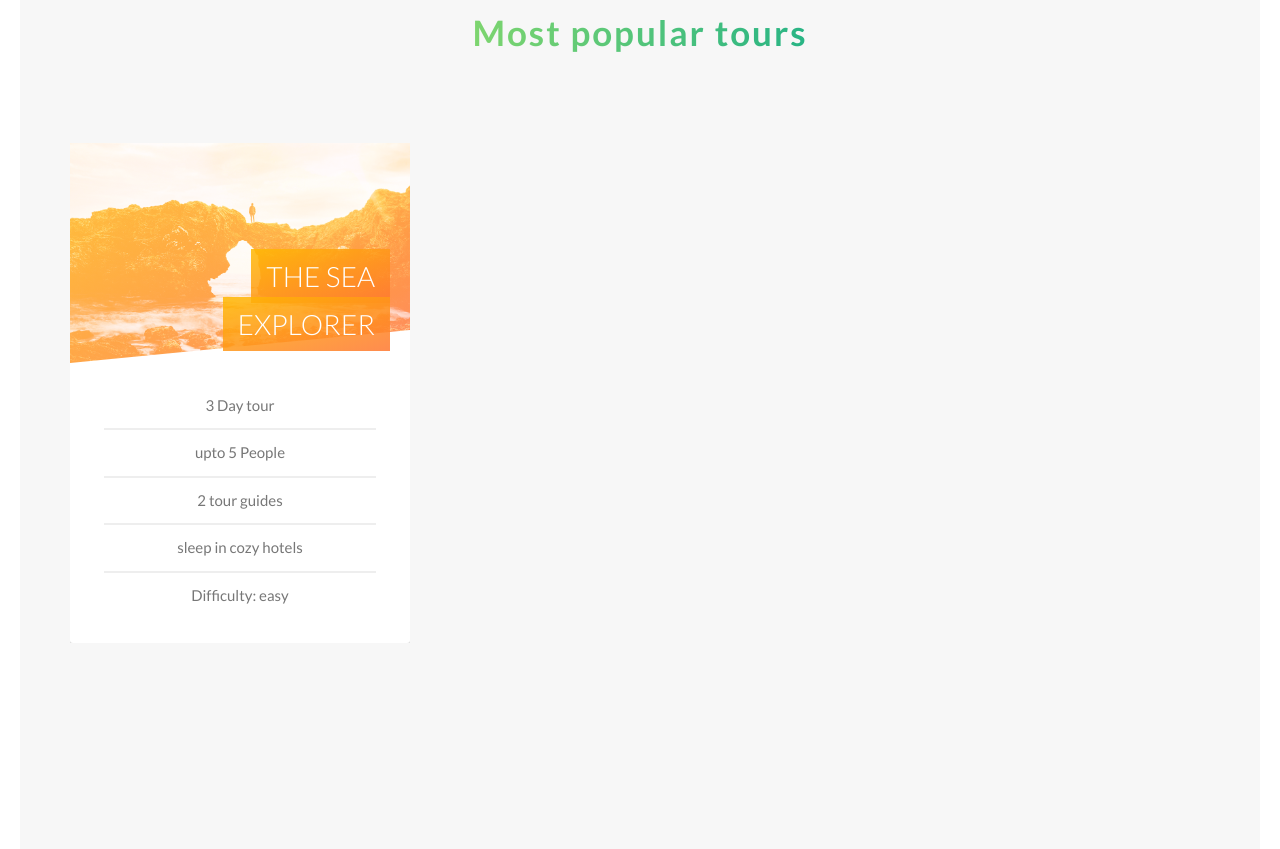
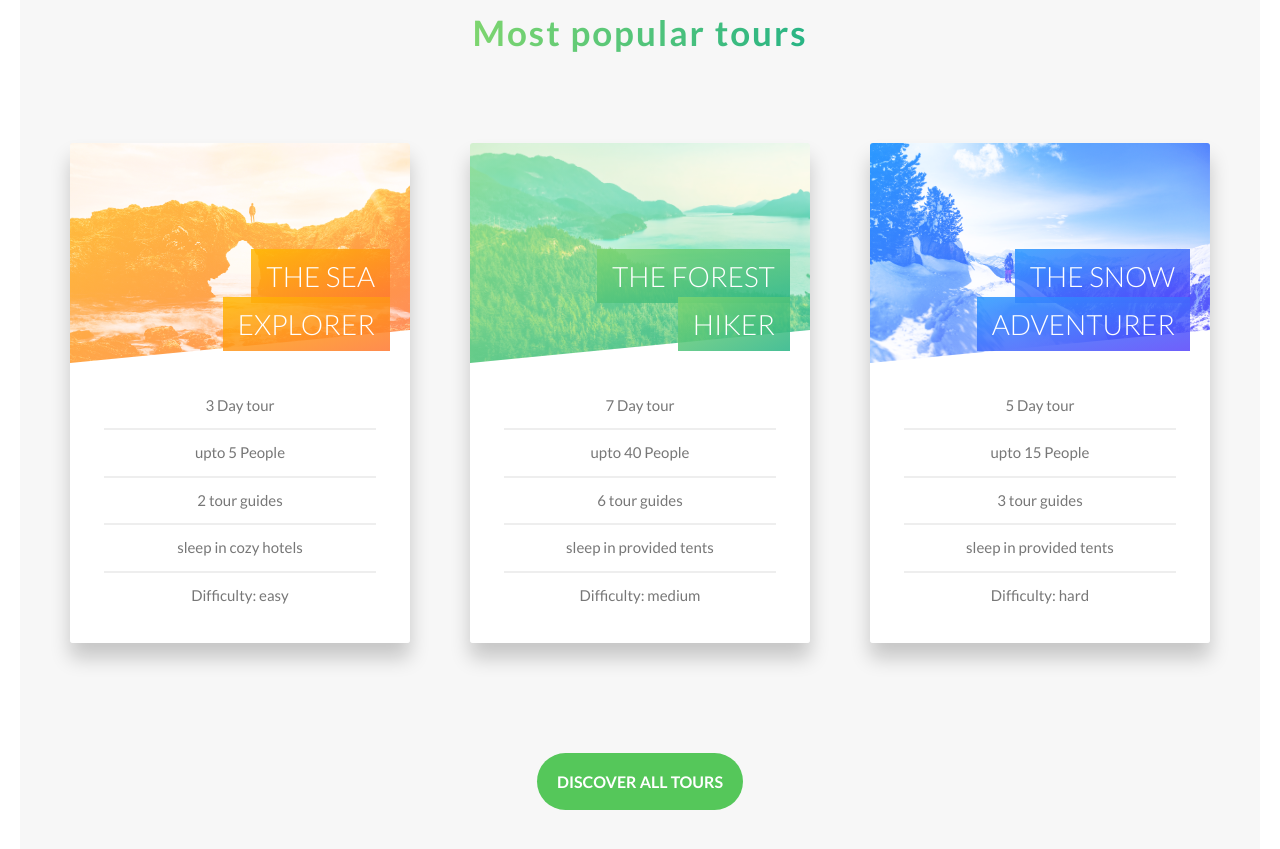
Before and after one commit to Muhammad-Arslan11/natours-scss-project, a website: page index.html in a window 1280 px wide. Shown: the part 2439-3288 px from the top of the page. Drawn offline with Linux system fonts and the light colour scheme.

Commit message:
tours section complete

```diff
--- a/index.html
+++ b/index.html
@@ -24,7 +24,7 @@
                 <span class="heading-primary--main">outdoors</span>
                 <span class="heading-primary--sub">is where life happens</span>
             </h1>
-            <a class="btn btn--white" href="#">discover our tours</a>
+            <a class="btn btn-white" href="#">discover our tours</a>
         </div>
     </header>
 
@@ -135,8 +135,8 @@
                             <div class="card__picture card__picture--1">
                                 &nbsp;
                             </div>
-                            <h4 class="card__heading card__heading--1">
-                                <span class="card__heading--span">the sea explorer</span>
+                            <h4 class="card__heading">
+                                <span class="card__heading--span card__heading--span-1">the sea explorer</span>
                             </h4>
                             <div class="card__text u-margin-top-small">
                                 <ul class="">
@@ -160,21 +160,69 @@
                     </div>
                 </div>
                 <div class="col-1-of-3">
-                    <!-- <div class="card">
-                        <div class="card__side">
-                            <div class="card__side--front">front</div>
-                            <div class="card__side--back">back</div>
+                    <div class="card">
+                        <div class="card__side card__side--front">
+                            <div class="card__picture card__picture--2">
+                                &nbsp;
+                            </div>
+                            <h4 class="card__heading ">
+                                <span class="card__heading--span card__heading--span-2">the forest hiker</span>
+                            </h4>
+                            <div class="card__text u-margin-top-small">
+                                <ul class="">
+                                    <li>7 Day tour</li>
+                                    <li>upto 40 People</li>
+                                    <li>6 tour guides</li>
+                                    <li>sleep in provided tents</li>
+                                    <li>Difficulty: medium</li>
+                                </ul>
+                            </div>
                         </div>
-                    </div> -->
+                        <div class="card__side card__side--back card__side--back-2">
+                            <div class="card__cta">
+                                <div class="card__price-box">
+                                    <div class="card__price-only">only</div>
+                                    <div class="card__price-value">$499</div>
+                                    <a href="#" class="btn btn--white">Book now!</a>
+                                </div>
+                            </div>
+                        </div>
+                    </div>
                 </div>
                 <div class="col-1-of-3">
-                    <!-- <div class="card">
-                        <div class="card__side">
-                            <div class="card__side--front">front</div>
-                            <div class="card__side--back">back</div>
+                    <div class="card">
+                        <div class="card__side card__side--front">
+                            <div class="card__picture card__picture--3">
+                                &nbsp;
+                            </div>
+                            <h4 class="card__heading">
+                                <span class="card__heading--span card__heading--span-3">the snow adventurer</span>
+                            </h4>
+                            <div class="card__text u-margin-top-small">
+                                <ul class="">
+                                    <li>5 Day tour</li>
+                                    <li>upto 15 People</li>
+                                    <li>3 tour guides</li>
+                                    <li>sleep in provided tents</li>
+                                    <li>Difficulty: hard</li>
+                                </ul>
+                            </div>
                         </div>
-                    </div> -->
+                        <div class="card__side card__side--back card__side--back-3">
+                            <div class="card__cta">
+                                <div class="card__price-box">
+                                    <div class="card__price-only">only</div>
+                                    <div class="card__price-value">$699</div>
+                                    <a href="#" class="btn btn--white">Book now!</a>
+                                </div>
+                            </div>
+                        </div>
+                    </div>
                 </div>
+            </div>
+
+            <div class="u-margin-top-medium u-margin-bottom-large u-center-text">
+                <a href="" class="btn btn-green">Discover all tours</a>
             </div>
         </section>
     </main>
--- a/sass/components/_button.scss
+++ b/sass/components/_button.scss
@@ -21,9 +21,22 @@
         box-shadow: 0 .5rem 1rem rgba($color-dark, .2);
     }
 
-    &--white{
+    &-white{
         color: $color-grey-dark;
         background-color: $color-white;
+
+        &::after{
+            background-color: $color-white;
+        }
+    }
+
+    &-green{
+        color: $color-white;
+        background-color: $color-primary;
+
+        &::after{
+            background-color: $color-primary;
+        }
     }
 
     &::after{
@@ -39,9 +52,7 @@
        transition: all .4s;
 
     }
-    &--white::after{
-        background-color: $color-white;
-    }
+
     &:hover::after{
         transform:scaleX(1.5);
         opacity: 0;
--- a/sass/components/_card.scss
+++ b/sass/components/_card.scss
@@ -6,7 +6,8 @@
     perspective: 150rem;
     -moz-perspective: 150;
     overflow: hidden;
-
+    border-radius: 3px;
+    box-shadow: 0 1.5rem 2rem rgba($color-dark, .2);
 
     position: relative;
 
@@ -19,12 +20,9 @@
         left: 0;
         top: 0;
         backface-visibility: hidden;
-        border-radius: 3px;
-        box-shadow: 0 1.5rem 2rem rgba($color-dark, .2);
+
 
         &--front {
-            //  height: 100%;
-            //  width:100%;
             background: $color-white;
             color: $color-grey-dark;
             position: absolute;
@@ -39,10 +37,20 @@
             position: absolute;
             z-index: 5;
 
+
             &-1 {
                 background-image: linear-gradient(to right bottom, $color-secondary-light, $color-secondary-dark);
                 margin: auto auto;
             }
+            &-2 {
+                background-image: linear-gradient(to right bottom, $color-primary-light, $color-primary-dark);
+                margin: auto auto;
+            }
+            &-3 {
+                background-image: linear-gradient(to right bottom, $color-tertiary-light, $color-tertiary-dark);
+                margin: auto auto;
+            }
+
         }
 
     }
@@ -68,6 +76,14 @@
             background-image: linear-gradient(to right bottom, $color-secondary-light, $color-secondary-dark),
             url('../../img/nat-5.jpg');
             }
+            &--2{
+                background-image: linear-gradient(to right bottom, $color-primary-light, $color-primary-dark),
+                url('../../img/nat-10.jpg');
+                }
+                &--3 {
+                    background-image: linear-gradient(to right bottom, $color-tertiary-light, $color-tertiary-dark),
+                    url('../../img/nat-7.jpg');
+                    }
 
     }
 
@@ -84,14 +100,31 @@
 
 
         &--span{
-            background-image: linear-gradient(to right bottom,
-            rgba($color-secondary-light, .85),
-            rgba($color-secondary-dark, .85));
             padding: 1rem 1.5rem;
             box-decoration-break: clone; /* Standard property */
             -webkit-box-decoration-break: clone; /* For Chrome */
             -moz-box-decoration-break: clone; /* For Firefox */
+
+            &-1{
+                background-image: linear-gradient(to right bottom,
+                rgba($color-secondary-light, .85),
+                rgba($color-secondary-dark, .85));
+
+            }
+            &-2{
+                background-image: linear-gradient(to right bottom,
+                rgba($color-primary-light, .85),
+                rgba($color-primary-dark, .85));
+
+            }
+            &-3{
+                background-image: linear-gradient(to right bottom,
+                rgba($color-tertiary-light, .85),
+                rgba($color-tertiary-dark, .85));
+
+            }
         }
+
     }
 
     &__text{
@@ -120,22 +153,28 @@
         top:50%;
         left:50%;
         transform: translate(-50%,-50%);
+        width: 90%;
      }
 
      &__price-box{
-
+        text-align: center;
+        margin-botton: 8rem;
+        color: $color-white;
      }
 
      &__price-only{
-
+        text-transform: uppercase;
+        font-size: 2.8rem;
      }
 
      &__price-value{
-
+        font-size: 6rem;
+        font-weight: 100;
      }
 
 
 
 
 
+
 }
--- a/sass/pages/_home.scss
+++ b/sass/pages/_home.scss
@@ -23,6 +23,10 @@
 
 .tours{
     background-color: $color-grey-light-1;
-    padding: 25rem 0 25rem 0;
+    padding: 25rem 0 10rem 0;
     margin-top: -8rem;
 }
+.btn-tours{
+    background-color: $color-primary-dark;
+    color:$color-white;
+}
```
Also changed, not shown: css/main.css, 1 other file.
